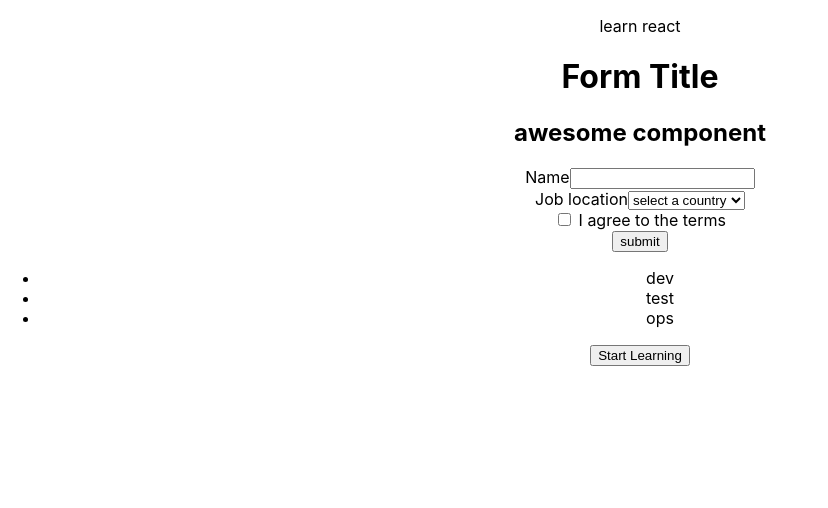
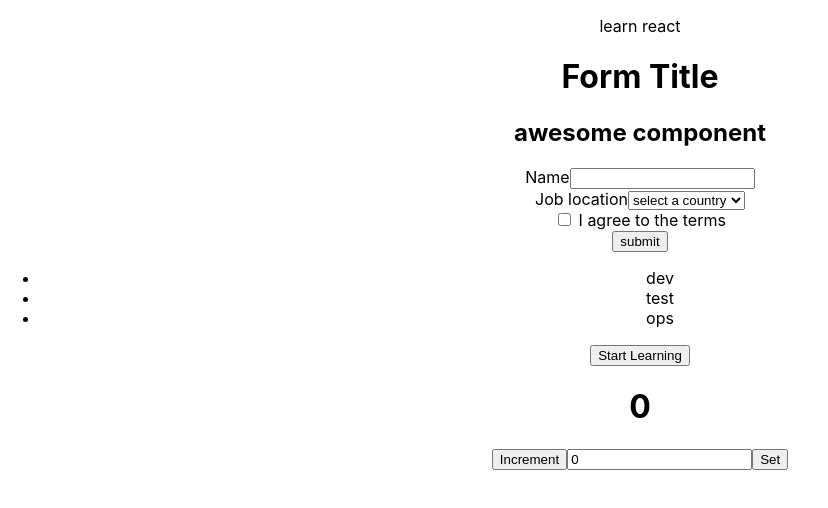
Before and after one commit to wilderaptitude/react-testing, a React (Create React App) app: page / in a window 1280 px wide. Shown: the top 508 px of the page, without its empty margins (0-828 px from the left). Built offline with nearby package versions, Linux system fonts and the light colour scheme.

Commit message:
test user interactions

```diff
--- a/package.json
+++ b/package.json
@@ -5,7 +5,7 @@
   "dependencies": {
     "@testing-library/jest-dom": "^5.16.5",
     "@testing-library/react": "^13.4.0",
-    "@testing-library/user-event": "^13.2.1",
+    "@testing-library/user-event": "^14.4.3",
     "@types/jest": "^27.0.1",
     "@types/node": "^16.7.13",
     "@types/react": "^18.0.0",
--- a/src/App.tsx
+++ b/src/App.tsx
@@ -1,5 +1,6 @@
 import './App.css';
 import { Application } from './components/application/application';
+import { Counter } from './components/counter/counter';
 import { Skills } from './components/skills/skills';
 
 function App() {
@@ -8,6 +9,7 @@
       <p>learn react</p>
       <Application />
       <Skills skills={["dev", "test", "ops"]}/>
+      <Counter />
     </div>
   );
 }
--- /dev/null
+++ b/src/components/counter/counter.tsx
@@ -0,0 +1,20 @@
+import { useState } from "react"
+
+export const Counter = () => {
+    const [count, setCount] = useState(0);
+    const [amount, setAmount] = useState(0);
+
+    return(
+        <div>
+            <h1>{count}</h1>
+            <button onClick={() => setCount(count+1)}>Increment</button>
+            <input
+                type="number"
+                name="amount"
+                value={amount}
+                onChange={(e) => setAmount(parseInt(e.target.value))}
+            />
+            <button onClick={()=> setCount(amount)}>Set</button>
+        </div>
+    )
+}
```
Also changed, not shown: 2 other files (tests, documents, lock files or other folders).
